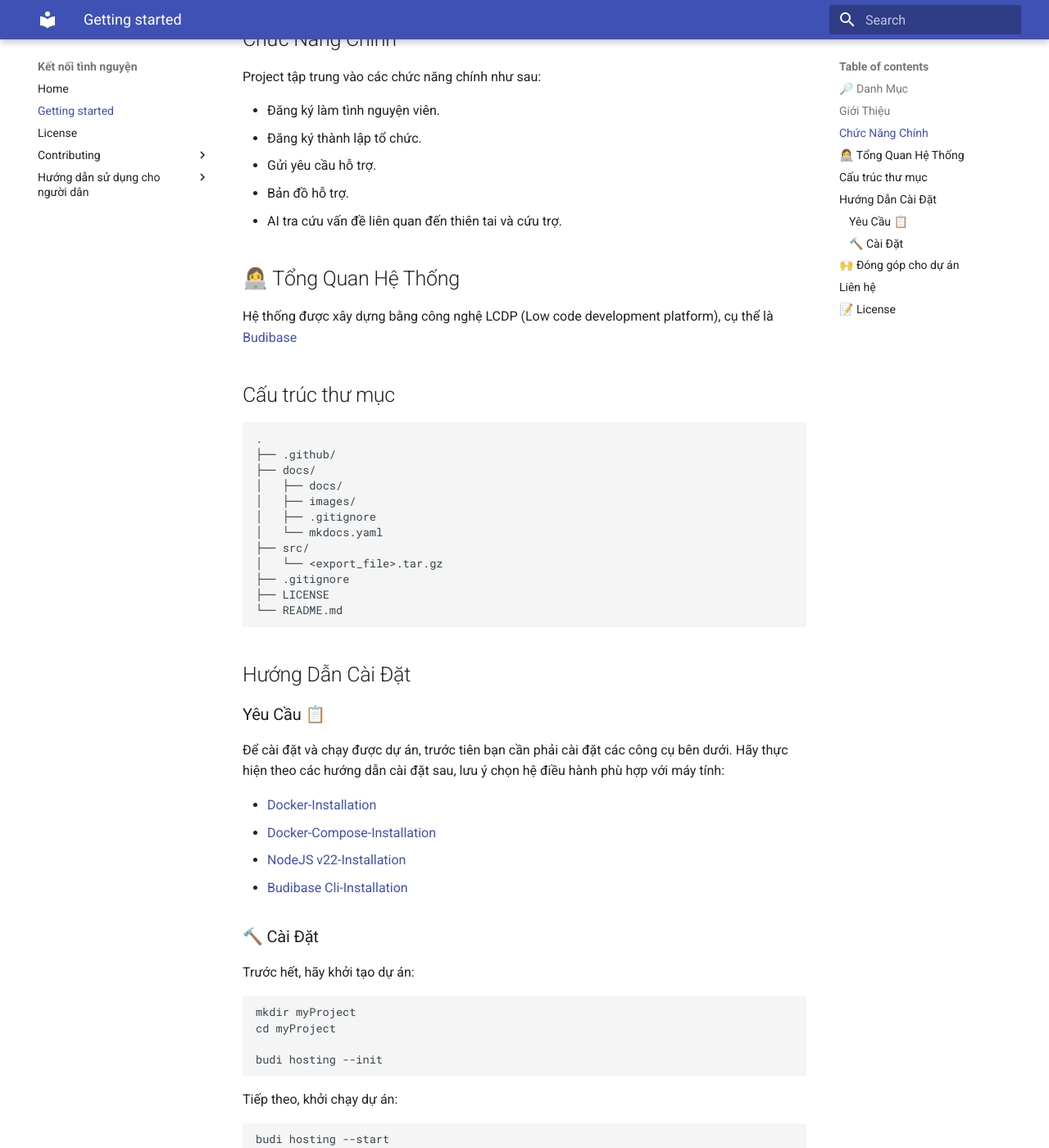
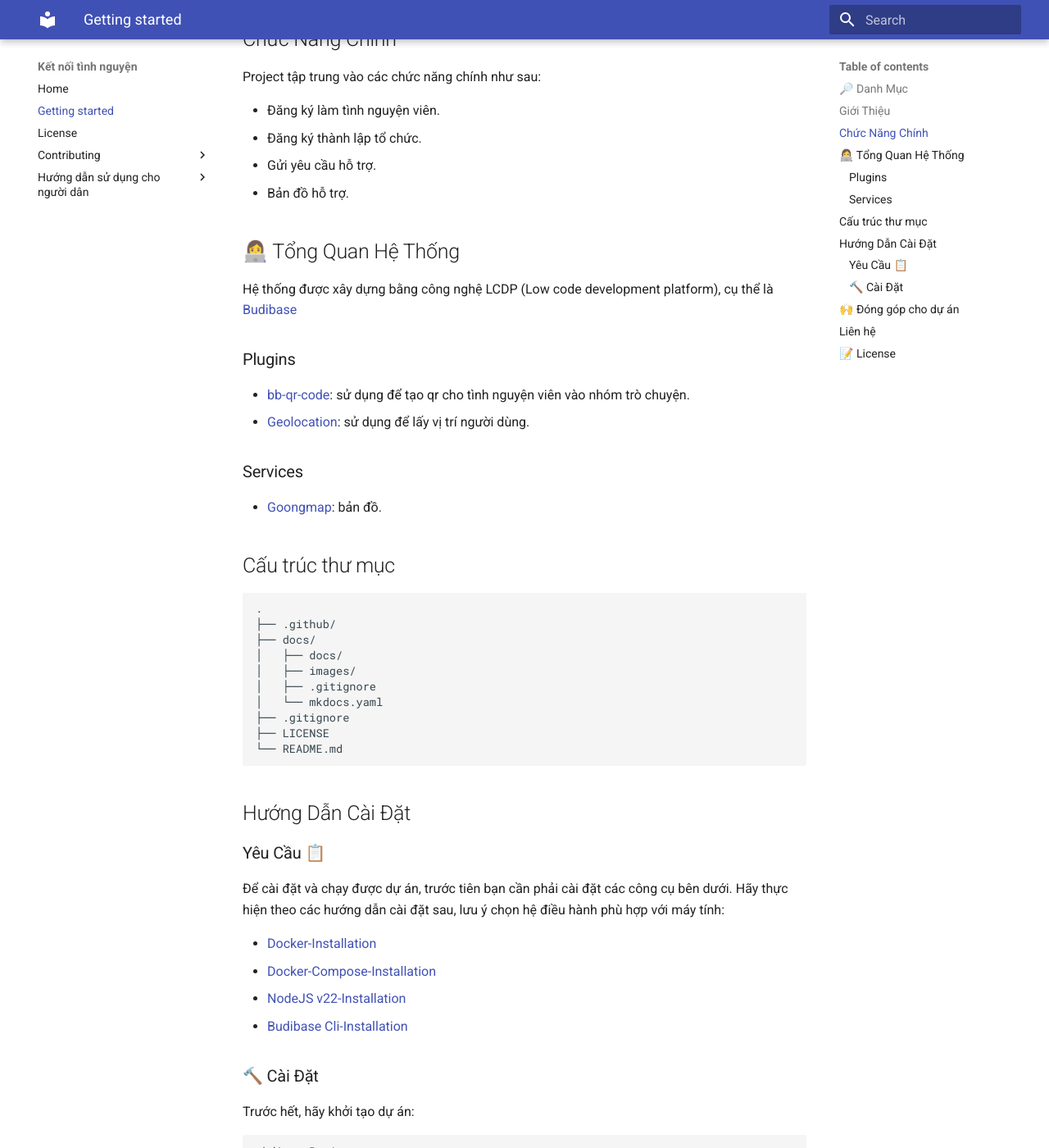
Before and after one commit to NHD04072004/ketnoitinhnguyen, an MkDocs documentation site: the page built from docs/docs/Getting-started.md, in a window 1280 px wide and 1400 px high, scrolled down 847 px. Shown: the whole window at 82% size. Built offline with MkDocs 1.6.1 and Material for MkDocs 9.7.7, drawn with Linux system fonts in a browser that asks for light colours.

Commit message:
update README.md and docs

```diff
--- a/docs/docs/Getting-started.md
+++ b/docs/docs/Getting-started.md
@@ -23,11 +23,19 @@
 - Đăng ký thành lập tổ chức.
 - Gửi yêu cầu hỗ trợ.
 - Bản đồ hỗ trợ.
-- AI tra cứu vấn đề liên quan đến thiên tai và cứu trợ.
 
 ## 👩‍💻 Tổng Quan Hệ Thống
 
 Hệ thống được xây dựng bằng công nghệ LCDP (Low code development platform), cụ thể là [Budibase](https://budibase.com/)
+
+### Plugins
+
+- [bb-qr-code](https://github.com/rosnerdev/bb-qr-code): sử dụng để tạo qr cho tình nguyện viên vào nhóm trò chuyện.
+- [Geolocation](https://github.com/andz-bb/budibase-component-geolocation): sử dụng để lấy vị trí người dùng.
+
+### Services
+
+- [Goongmap](https://github.com/NHD04072004/ketnoitinhnguyen/tree/goong-map-org): bản đồ.
 
 
 ## Cấu trúc thư mục
@@ -40,8 +48,6 @@
 │   ├── images/
 │   ├── .gitignore
 │   └── mkdocs.yaml
-├── src/
-│   └── <export_file>.tar.gz
 ├── .gitignore
 ├── LICENSE
 └── README.md
```
Also changed, not shown: docs/docs/index.md (+0 -1 lines), README.md.
